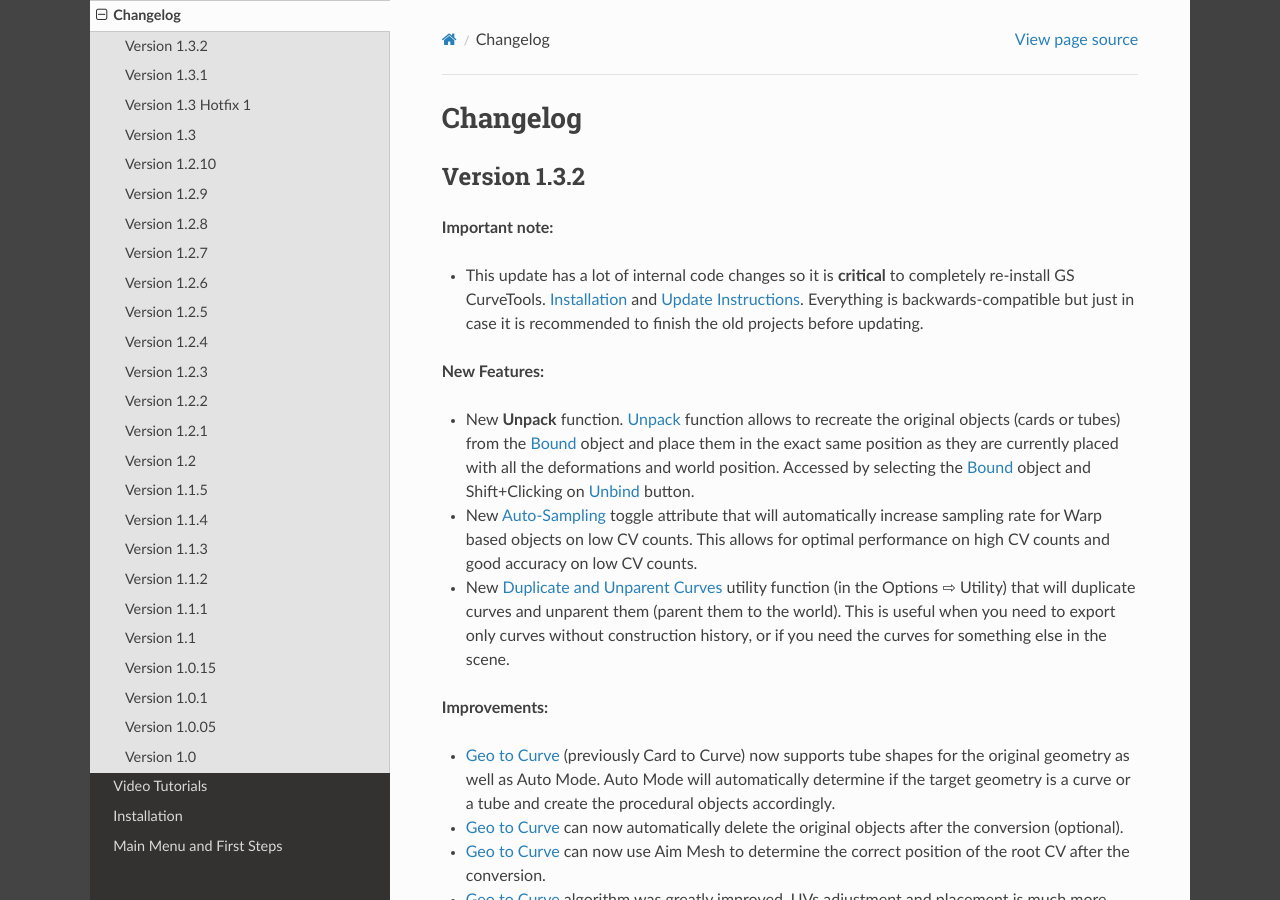
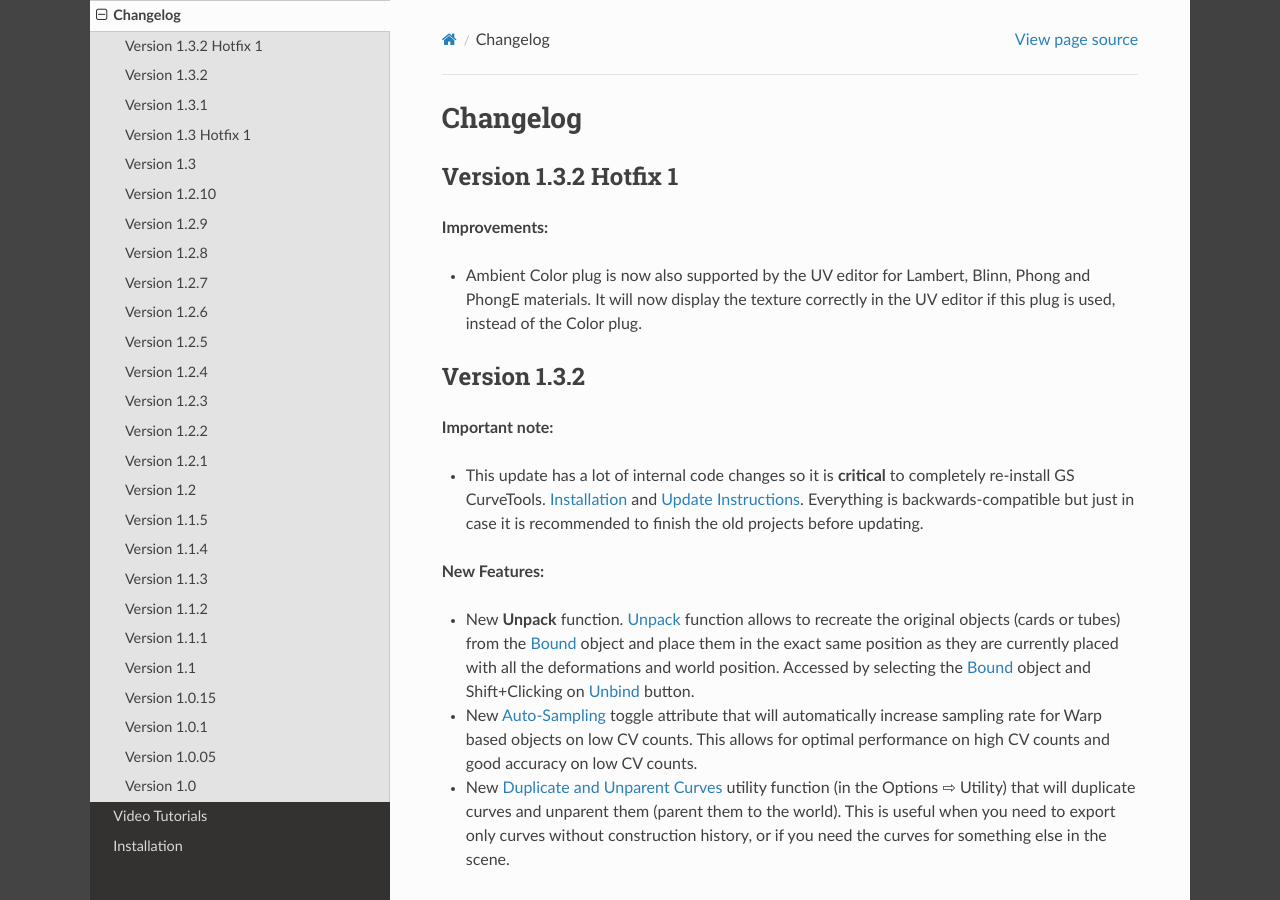
Before and after one commit to Video-Nomad/gs-curvetools-docs, a Sphinx documentation site: the page built from docs/source/changelog.rst, in a window 1280 px wide and 900 px high. Built offline with Sphinx 7.4.7 and the Read the Docs theme 2.0.0, drawn with Linux system fonts in a browser that asks for light colours; pages that are not in the unit, such as notebooks, are missing from menus.

Commit message:
v1.3.2 Hotfix notes

```diff
--- a/docs/source/changelog.rst
+++ b/docs/source/changelog.rst
@@ -3,6 +3,13 @@
 #########
 Changelog
 #########
+
+Version 1.3.2 Hotfix 1
+^^^^^^^^^^^^^^^^^^^^^^
+
+**Improvements:**
+
+- Ambient Color plug is now also supported by the UV editor for Lambert, Blinn, Phong and PhongE materials. It will now display the texture correctly in the UV editor if this plug is used, instead of the Color plug.
 
 Version 1.3.2
 ^^^^^^^^^^^^^
```
